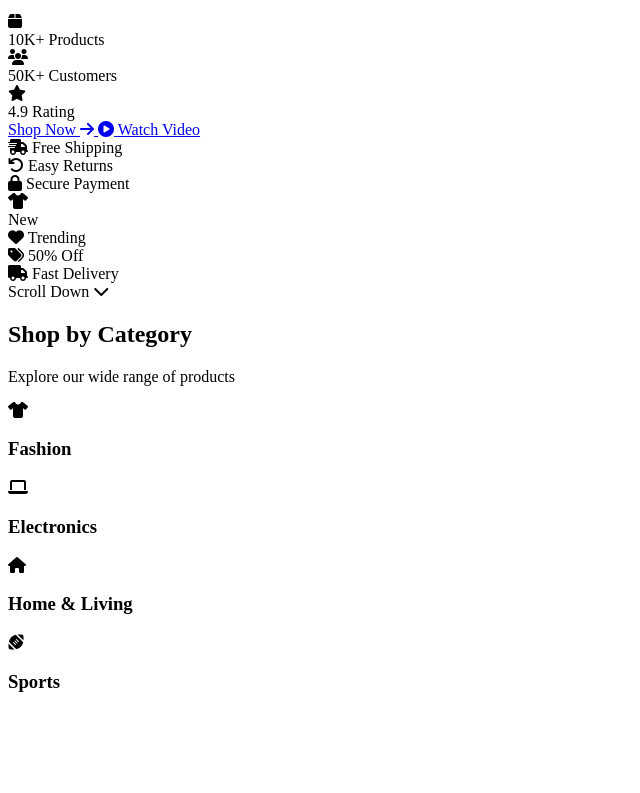
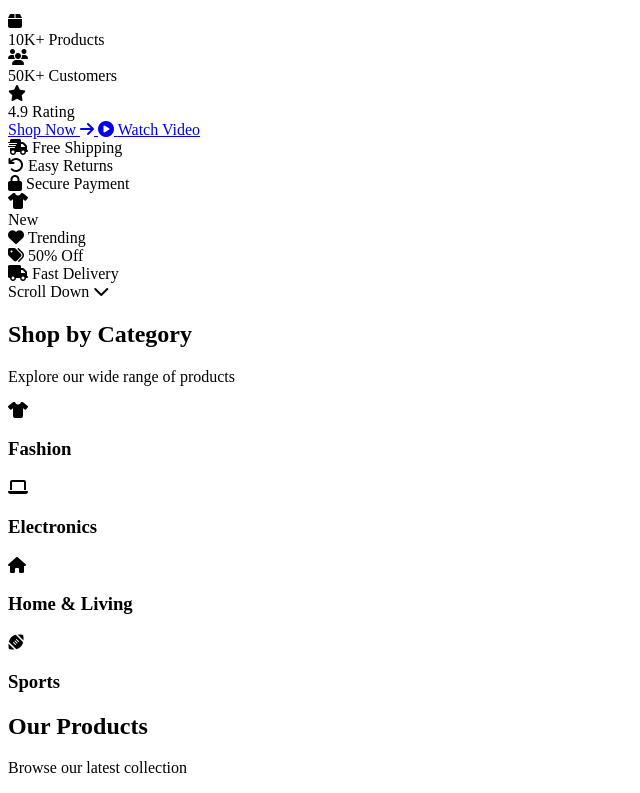
Before and after one commit to ramzijunide/ecommerce-frontend, a website: page index.html in a window 1280 px wide. Shown: the part 508-1301 px from the top of the page, without its empty margins (0-640 px from the left). Before the commit the page ends 1219 px from the top, so only its background shows below. Drawn offline with Linux system fonts and the light colour scheme.

Commit message:
Update index.html

```diff
--- a/index.html
+++ b/index.html
@@ -249,6 +249,19 @@
                 </div>
             </div>
         </section>
+                     <!-- PRODUCT GRID SECTION -->
+       <section class="products" id="products">
+           <div class="container">
+               <div class="section-header">
+                   <h2>Our Products</h2>
+                   <p>Browse our latest collection</p>
+               </div>
+
+               <div class="product-grid" id="productGrid">
+               <!-- Dynamic products will load here -->
+               </div>
+           </div>
+       </section>
     </main>
 
     <script src="scripts/app.js"></script>
```
